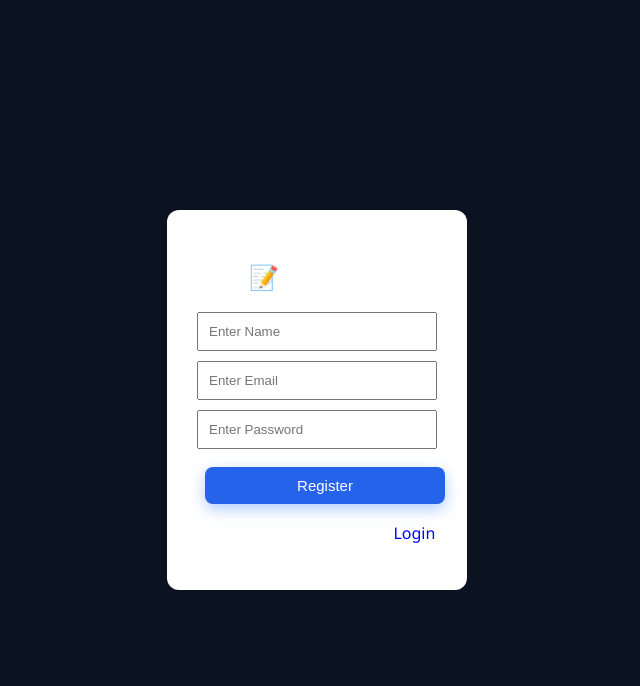
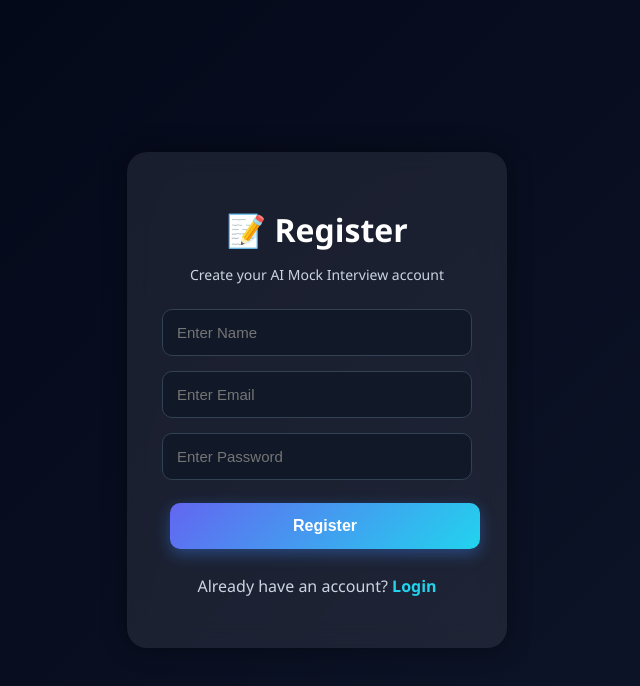
Before and after one commit to Ayushikumari-13/Ai-mock-interview, a React (Vite) app in the folder ai-mock-interview/frontend/: page /register in a window 1280 px wide. Shown: the top 686 px of the page, without its empty margins (323-963 px from the left). Built offline with nearby package versions, Linux system fonts and the light colour scheme.

Commit message:
Updated AI Mock Interview project

```diff
--- a/ai-mock-interview/frontend/src/pages/Home.jsx
+++ b/ai-mock-interview/frontend/src/pages/Home.jsx
@@ -11,36 +11,58 @@ export default function Home() {
 
   const fullText = "Crack Your Dream Job 🚀";
 
+  // ✅ DEPLOYED BACKEND
+  const API_URL =
+    "https://ai-mock-interview-ny3i.onrender.com";
+
   // ✨ TYPEWRITER
   useEffect(() => {
     let i = 0;
+
     const interval = setInterval(() => {
       setText(fullText.slice(0, i));
+
       i++;
-      if (i > fullText.length) clearInterval(interval);
+
+      if (i > fullText.length) {
+        clearInterval(interval);
+      }
     }, 50);
+
     return () => clearInterval(interval);
   }, []);
 
-  // 📊 COUNT
+  // 📊 INTERVIEW COUNT
   useEffect(() => {
-    fetch("http://localhost:5000/api/interview/history")
-      .then(res => res.json())
-      .then(data => setCount(data.length))
-      .catch(() => setCount(0));
+    fetch(`${API_URL}/api/interview/history`)
+      .then((res) => res.json())
+      .then((data) => {
+        setCount(data.length || 0);
+      })
+      .catch((err) => {
+        console.log(err);
+        setCount(0);
+      });
   }, []);
 
-  // 📱 MOBILE
+  // 📱 MOBILE RESPONSIVE
   useEffect(() => {
-    const check = () => setIsMobile(window.innerWidth < 768);
+    const check = () => {
+      setIsMobile(window.innerWidth < 768);
+    };
+
     check();
+
     window.addEventListener("resize", check);
-    return () => window.removeEventListener("resize", check);
+
+    return () =>
+      window.removeEventListener("resize", check);
   }, []);
 
   // 🎙️ VOICE
   const speak = () => {
     if (!("speechSynthesis" in window)) return;
+
     window.speechSynthesis.cancel();
 
     const msg = new SpeechSynthesisUtterance(
@@ -48,9 +70,11 @@ export default function Home() {
     );
 
     msg.lang = "en-IN";
+
     window.speechSynthesis.speak(msg);
   };
 
+  // 🔥 AUTO SPEAK ONCE
   useEffect(() => {
     if (!hasSpoken) {
       speak();
@@ -59,37 +83,74 @@ export default function Home() {
   }, []);
 
   return (
-    <div style={container} onClick={speak}>
+    <div style={container}>
 
       {/* NAVBAR */}
-      <div style={{
-        ...navbar,
-        flexDirection: isMobile ? "column" : "row"
-      }}>
-        <h2 style={logo} onClick={() => navigate("/")}>
+      <div
+        style={{
+          ...navbar,
+          flexDirection: isMobile ? "column" : "row",
+        }}
+      >
+        <h2
+          style={logo}
+          onClick={() => navigate("/")}
+        >
           🤖 AI Mock
         </h2>
 
         <div style={navRight}>
-          <button style={navBtn} onClick={() => navigate("/dashboard")}>Dashboard</button>
-          <button style={navBtn} onClick={() => navigate("/history")}>History</button>
-          <button style={navBtn} onClick={() => navigate("/login")}>Login</button>
-          <button style={primaryBtn} onClick={() => navigate("/register")}>Register</button>
+
+          <button
+            style={navBtn}
+            onClick={() => navigate("/dashboard")}
+          >
+            Dashboard
+          </button>
+
+          <button
+            style={navBtn}
+            onClick={() => navigate("/history")}
+          >
+            History
+          </button>
+
+          <button
+            style={navBtn}
+            onClick={() => navigate("/login")}
+          >
+            Login
+          </button>
+
+          <button
+            style={primaryBtn}
+            onClick={() => navigate("/register")}
+          >
+            Register
+          </button>
+
         </div>
       </div>
 
       {/* HERO */}
-      <div style={{
-        ...hero,
-        flexDirection: isMobile ? "column" : "row",
-        textAlign: isMobile ? "center" : "left"
-      }}>
+      <div
+        style={{
+          ...hero,
+          flexDirection: isMobile ? "column" : "row",
+          textAlign: isMobile ? "center" : "left",
+        }}
+      >
 
+        {/* LEFT */}
         <div style={heroLeft}>
-          <h1 style={title}>{text}</h1>
+
+          <h1 style={title}>
+            {text}
+          </h1>
 
           <p style={subtitle}>
-            Practice AI interviews, get feedback, and boost your confidence.
+            Practice AI interviews,
+            get feedback and boost your confidence.
           </p>
 
           <h2 style={counter}>
@@ -105,9 +166,12 @@ export default function Home() {
           >
             Start Interview
           </button>
+
         </div>
 
+        {/* RIGHT */}
         <div style={heroRight}>
+
           <img
             src="https://cdn-icons-png.flaticon.com/512/4712/4712027.png"
             alt="AI"
@@ -117,19 +181,33 @@ export default function Home() {
             }}
             style={img}
           />
+
         </div>
-
       </div>
 
       {/* FEATURES */}
-      <div style={{
-        ...features,
-        flexDirection: isMobile ? "column" : "row"
-      }}>
+      <div
+        style={{
+          ...features,
+          flexDirection: isMobile ? "column" : "row",
+        }}
+      >
+
         {[
-          { title: "💬 Real Questions", path: "/interview" },
-          { title: "🤖 AI Feedback", path: "/dashboard" },
-          { title: "📊 Performance", path: "/history" }
+          {
+            title: "💬 Real Questions",
+            path: "/interview",
+          },
+
+          {
+            title: "🤖 AI Feedback",
+            path: "/dashboard",
+          },
+
+          {
+            title: "📊 Performance",
+            path: "/history",
+          },
         ].map((item, i) => (
           <div
             key={i}
@@ -139,114 +217,148 @@ export default function Home() {
               navigate(item.path);
             }}
             onMouseEnter={(e) => {
-              e.currentTarget.style.transform = "translateY(-10px)";
+              e.currentTarget.style.transform =
+                "translateY(-10px)";
             }}
             onMouseLeave={(e) => {
-              e.currentTarget.style.transform = "translateY(0)";
+              e.currentTarget.style.transform =
+                "translateY(0)";
             }}
           >
-            <h3 style={{ fontSize: "18px" }}>{item.title}</h3>
-            <p style={{ color: "#aaa", marginTop: "10px" }}>
+
+            <h3 style={cardTitle}>
+              {item.title}
+            </h3>
+
+            <p style={cardText}>
               Click to explore
             </p>
+
           </div>
         ))}
+
       </div>
-
     </div>
   );
 }
-
 
 // 🎨 STYLES
 
 const container = {
   minHeight: "100vh",
-  background: "linear-gradient(135deg, #020617, #0f172a)",
-  color: "#fff"
+  background:
+    "linear-gradient(135deg, #020617, #0f172a)",
+  color: "#fff",
+  overflowX: "hidden",
 };
 
 const navbar = {
   display: "flex",
   justifyContent: "space-between",
-  padding: "20px"
+  alignItems: "center",
+  padding: "20px 30px",
 };
 
 const logo = {
-  cursor: "pointer"
+  cursor: "pointer",
+  fontSize: "28px",
 };
 
 const navRight = {
   display: "flex",
-  gap: "10px"
+  gap: "12px",
+  flexWrap: "wrap",
 };
 
 const navBtn = {
   background: "transparent",
   color: "#fff",
   border: "none",
-  cursor: "pointer"
+  cursor: "pointer",
+  fontSize: "15px",
 };
 
 const hero = {
   display: "flex",
   alignItems: "center",
   justifyContent: "space-between",
-  padding: "40px"
+  padding: "50px 30px",
+  gap: "30px",
 };
 
 const heroLeft = {
-  maxWidth: "500px"
+  maxWidth: "550px",
 };
 
 const heroRight = {
-  display: "flex"
+  display: "flex",
+  justifyContent: "center",
+  alignItems: "center",
 };
 
 const title = {
-  fontSize: "40px",
-  color: "#22d3ee"
+  fontSize: "52px",
+  fontWeight: "bold",
+  color: "#22d3ee",
+  lineHeight: "65px",
 };
 
 const subtitle = {
-  color: "#aaa"
+  color: "#cbd5e1",
+  marginTop: "18px",
+  fontSize: "18px",
+  lineHeight: "30px",
 };
 
 const counter = {
-  marginTop: "10px",
-  color: "#22d3ee"
+  marginTop: "20px",
+  color: "#22d3ee",
+  fontSize: "24px",
 };
 
 const primaryBtn = {
-  padding: "10px 20px",
-  background: "#6366f1",
+  padding: "14px 28px",
+  background:
+    "linear-gradient(135deg, #6366f1, #22d3ee)",
   color: "#fff",
   border: "none",
+  borderRadius: "12px",
   cursor: "pointer",
-  marginTop: "10px"
+  marginTop: "20px",
+  fontWeight: "bold",
+  fontSize: "16px",
 };
 
 const features = {
   display: "flex",
   justifyContent: "center",
   gap: "30px",
-  padding: "60px",
-  flexWrap: "wrap"
+  padding: "60px 20px",
+  flexWrap: "wrap",
 };
 
 const card = {
   background: "rgba(255,255,255,0.08)",
-  padding: "30px",
-  borderRadius: "20px",
+  padding: "35px",
+  borderRadius: "22px",
   width: "280px",
   textAlign: "center",
   cursor: "pointer",
   backdropFilter: "blur(10px)",
   boxShadow: "0 0 20px rgba(0,0,0,0.4)",
-  transition: "0.3s"
+  transition: "0.3s",
+};
+
+const cardTitle = {
+  fontSize: "22px",
+};
+
+const cardText = {
+  color: "#cbd5e1",
+  marginTop: "12px",
 };
 
 const img = {
-  width: "250px",
-  cursor: "pointer"
+  width: "280px",
+  cursor: "pointer",
 };
--- a/ai-mock-interview/frontend/src/pages/Interview.jsx
+++ b/ai-mock-interview/frontend/src/pages/Interview.jsx
@@ -15,6 +15,10 @@ const Interview = () => {
   const [loading, setLoading] = useState(false);
 
   const videoRef = useRef(null);
+
+  // ✅ BACKEND URL
+  const API_URL =
+    "https://ai-mock-interview-ny3i.onrender.com";
 
   // 🔥 ROLE FROM SELECT PAGE
   useEffect(() => {
@@ -34,6 +38,7 @@ const Interview = () => {
     }
 
     const recognition = new SpeechRecognition();
+
     recognition.lang = "en-IN";
 
     recognition.onresult = (event) => {
@@ -55,6 +60,7 @@ const Interview = () => {
       }
 
       setVideoOn(true);
+
     } catch {
       alert("Camera permission denied ❌");
     }
@@ -66,7 +72,7 @@ const Interview = () => {
       setLoading(true);
 
       const res = await fetch(
-        "http://localhost:5000/api/interview/start",
+        `${API_URL}/api/interview/start`,
         {
           method: "POST",
           headers: {
@@ -78,15 +84,18 @@ const Interview = () => {
 
       const data = await res.json();
 
-      console.log("🔥 FULL RESPONSE:", data);
+      console.log("🔥 START RESPONSE:", data);
 
+      // ✅ FIX
       if (!data || !data.question) {
-        alert("❌ Question not coming from backend");
+        alert("❌ Question not received from backend");
         return;
       }
 
       setInterviewId(data.interviewId);
-      setQuestion(data.question);
+
+      // ✅ QUESTION FIX
+      setQuestion(String(data.question));
 
     } catch (err) {
       console.error(err);
@@ -96,7 +105,7 @@ const Interview = () => {
     }
   };
 
-  // ➡ NEXT
+  // ➡ NEXT QUESTION
   const handleNext = async () => {
     if (!answer.trim()) {
       alert("Write answer first ❌");
@@ -104,12 +113,14 @@ const Interview = () => {
     }
 
     const updated = [...answers];
+
     updated[currentIndex] = answer;
+
     setAnswers(updated);
 
     try {
       const res = await fetch(
-        "http://localhost:5000/api/interview/chat",
+        `${API_URL}/api/interview/chat`,
         {
           method: "POST",
           headers: {
@@ -124,20 +135,24 @@ const Interview = () => {
 
       const data = await res.json();
 
-      console.log("NEXT RESPONSE:", data);
+      console.log("🔥 NEXT RESPONSE:", data);
 
       setAnswer("");
 
+      // ✅ INTERVIEW FINISHED
       if (data.completed) {
         setResult(data);
         return;
       }
 
-      setQuestion(data.nextQuestion || "⚠️ Question missing");
+      // ✅ NEXT QUESTION FIX
+      setQuestion(String(data.nextQuestion));
+
       setCurrentIndex((prev) => prev + 1);
 
-    } catch {
-      alert("Server error ❌");
+    } catch (err) {
+      console.log(err);
+      alert("❌ Server error");
     }
   };
 
@@ -148,6 +163,7 @@ const Interview = () => {
     const prev = currentIndex - 1;
 
     setCurrentIndex(prev);
+
     setAnswer(answers[prev] || "");
   };
 
@@ -155,7 +171,7 @@ const Interview = () => {
   const handleSubmit = async () => {
     try {
       const res = await fetch(
-        "http://localhost:5000/api/interview/chat",
+        `${API_URL}/api/interview/chat`,
         {
           method: "POST",
           headers: {
@@ -195,7 +211,10 @@ const Interview = () => {
             <option>Full Stack Developer</option>
           </select>
 
-          <button style={button} onClick={startInterview}>
+          <button
+            style={button}
+            onClick={startInterview}
+          >
             {loading ? "Starting..." : "🚀 Start Interview"}
           </button>
         </div>
@@ -205,6 +224,7 @@ const Interview = () => {
       {interviewId && !result && (
         <div style={questionCard}>
 
+          {/* AI IMAGE */}
           <img
             src="https://cdn-icons-png.flaticon.com/512/4140/4140048.png"
             alt="AI"
@@ -214,15 +234,16 @@ const Interview = () => {
             }}
           />
 
-          <h2 style={{ color: "#111827" }}>
+          <h2 style={questionTitle}>
             Question {currentIndex + 1}
           </h2>
 
-          {/* ✅ QUESTION FIX */}
+          {/* ✅ QUESTION BOX */}
           <div style={questionBox}>
             {question || "Loading question..."}
           </div>
 
+          {/* ANSWER */}
           <textarea
             value={answer}
             onChange={(e) => setAnswer(e.target.value)}
@@ -230,16 +251,24 @@ const Interview = () => {
             style={textarea}
           />
 
+          {/* BUTTONS */}
           <div style={btnRow}>
-            <button style={btn} onClick={startVoice}>
+            <button
+              style={btn}
+              onClick={startVoice}
+            >
               🎙️ Speak
             </button>
 
-            <button style={btn} onClick={startCamera}>
+            <button
+              style={btn}
+              onClick={startCamera}
+            >
               🎥 Camera
             </button>
           </div>
 
+          {/* VIDEO */}
           {videoOn && (
             <video
               ref={videoRef}
@@ -248,20 +277,31 @@ const Interview = () => {
             />
           )}
 
+          {/* ACTION BUTTONS */}
           <div style={btnRow}>
-            <button style={btn} onClick={handleBack}>
+
+            <button
+              style={btn}
+              onClick={handleBack}
+            >
               ⬅ Back
             </button>
 
-            <button style={btn} onClick={handleNext}>
+            <button
+              style={btn}
+              onClick={handleNext}
+            >
               Next ➡
             </button>
 
-            <button style={btn} onClick={handleSubmit}>
+            <button
+              style={btn}
+              onClick={handleSubmit}
+            >
               Submit ✅
             </button>
+
           </div>
-
         </div>
       )}
 
@@ -277,7 +317,6 @@ const Interview = () => {
           <p>{result.percentage}%</p>
         </div>
       )}
-
     </div>
   );
 };
@@ -289,7 +328,8 @@ const container = {
   display: "flex",
   justifyContent: "center",
   alignItems: "center",
-  background: "linear-gradient(135deg, #0b1220, #1e293b)",
+  background:
+    "linear-gradient(135deg, #0b1220, #1e293b)",
   padding: "20px",
 };
 
@@ -316,7 +356,8 @@ const select = {
 const button = {
   width: "100%",
   padding: "12px",
-  background: "linear-gradient(135deg, #6366f1, #22d3ee)",
+  background:
+    "linear-gradient(135deg, #6366f1, #22d3ee)",
   color: "#fff",
   border: "none",
   borderRadius: "8px",
@@ -336,6 +377,11 @@ const questionCard = {
   alignItems: "center",
 };
 
+const questionTitle = {
+  color: "#111827",
+  marginBottom: "10px",
+};
+
 const questionBox = {
   width: "100%",
   background: "#e5e7eb",
@@ -346,6 +392,7 @@ const questionBox = {
   fontSize: "18px",
   marginTop: "10px",
   marginBottom: "15px",
+  lineHeight: "28px",
 };
 
 const textarea = {
@@ -373,7 +420,8 @@ const btn = {
   padding: "10px 16px",
   borderRadius: "8px",
   border: "none",
-  background: "linear-gradient(135deg, #6366f1, #22d3ee)",
+  background:
+    "linear-gradient(135deg, #6366f1, #22d3ee)",
   color: "#fff",
   cursor: "pointer",
   fontWeight: "600",
--- a/ai-mock-interview/frontend/src/pages/Login.jsx
+++ b/ai-mock-interview/frontend/src/pages/Login.jsx
@@ -6,43 +6,82 @@ export default function Login() {
 
   const [email, setEmail] = useState("");
   const [password, setPassword] = useState("");
+  const [loading, setLoading] = useState(false);
+
+  // ✅ YOUR DEPLOYED BACKEND
+  const API_URL =
+    "https://ai-mock-interview-ny3i.onrender.com";
 
   const handleLogin = async () => {
+    if (!email || !password) {
+      alert("Please fill all fields ❌");
+      return;
+    }
+
     try {
-      const res = await fetch("http://localhost:5000/api/auth/login", {
-        method: "POST",
-        headers: {
-          "Content-Type": "application/json"
-        },
-        body: JSON.stringify({ email, password })
-      });
+      setLoading(true);
+
+      const res = await fetch(
+        `${API_URL}/api/auth/login`,
+        {
+          method: "POST",
+          headers: {
+            "Content-Type": "application/json",
+          },
+          body: JSON.stringify({
+            email,
+            password,
+          }),
+        }
+      );
 
       const data = await res.json();
 
+      console.log("LOGIN RESPONSE:", data);
+
+      // ❌ ERROR
       if (!res.ok) {
         alert(data.message || "Login failed ❌");
         return;
       }
 
-      // ✅ save token (optional)
+      // ✅ SAVE TOKEN
       localStorage.setItem("token", data.token);
+
+      // ✅ SAVE USER
+      localStorage.setItem(
+        "user",
+        JSON.stringify(data.user)
+      );
 
       alert("Login Successful ✅");
 
-      // 👉 redirect to dashboard
+      // ✅ REDIRECT
       navigate("/dashboard");
 
     } catch (err) {
       console.error(err);
-      alert("Server error ❌");
+
+      alert("Backend not connected ❌");
+    } finally {
+      setLoading(false);
     }
   };
 
   return (
     <div style={container}>
+
       <div style={card}>
-        <h2>🔐 Login</h2>
 
+        <h1 style={title}>
+          🔐 Login
+        </h1>
+
+        <p style={subtitle}>
+          Welcome back to AI Mock Interview
+        </p>
+
+        {/* EMAIL */}
         <input
           type="email"
           placeholder="Enter Email"
@@ -51,6 +90,7 @@ export default function Login() {
           style={input}
         />
 
+        {/* PASSWORD */}
         <input
           type="password"
           placeholder="Enter Password"
@@ -59,52 +99,96 @@ export default function Login() {
           style={input}
         />
 
-        <button style={button} onClick={handleLogin}>
-          Login
+        {/* BUTTON */}
+        <button
+          style={button}
+          onClick={handleLogin}
+        >
+          {loading ? "Logging in..." : "Login"}
         </button>
 
-        <p style={{ marginTop: "10px" }}>
+        {/* REGISTER */}
+        <p style={text}>
           Don't have an account?{" "}
+
           <span
-            style={{ color: "blue", cursor: "pointer" }}
+            style={link}
             onClick={() => navigate("/register")}
           >
             Register
           </span>
         </p>
+
       </div>
     </div>
   );
 }
 
-// styles
+// 🎨 STYLES
+
 const container = {
-  height: "100vh",
+  minHeight: "100vh",
   display: "flex",
   justifyContent: "center",
   alignItems: "center",
-  background: "#0b1220"
+  background:
+    "linear-gradient(135deg, #020617, #0f172a)",
+  padding: "20px",
 };
 
 const card = {
-  background: "#fff",
-  padding: "30px",
-  borderRadius: "12px",
-  width: "300px",
-  textAlign: "center"
+  background: "#111827",
+  padding: "35px",
+  borderRadius: "18px",
+  width: "100%",
+  maxWidth: "380px",
+  textAlign: "center",
+  boxShadow: "0 0 25px rgba(0,0,0,0.4)",
+};
+
+const title = {
+  color: "#fff",
+  marginBottom: "10px",
+};
+
+const subtitle = {
+  color: "#9ca3af",
+  marginBottom: "25px",
 };
 
 const input = {
   width: "100%",
-  padding: "10px",
-  marginBottom: "10px"
+  padding: "14px",
+  marginBottom: "15px",
+  borderRadius: "10px",
+  border: "1px solid #374151",
+  background: "#1f2937",
+  color: "#fff",
+  fontSize: "15px",
+  outline: "none",
+  boxSizing: "border-box",
 };
 
 const button = {
   width: "100%",
-  padding: "10px",
-  background: "#2563eb",
+  padding: "14px",
+  borderRadius: "10px",
+  border: "none",
+  background:
+    "linear-gradient(135deg, #6366f1, #22d3ee)",
   color: "#fff",
-  border: "none",
-  cursor: "pointer"
+  fontWeight: "bold",
+  fontSize: "16px",
+  cursor: "pointer",
 };
+
+const text = {
+  color: "#d1d5db",
+  marginTop: "18px",
+};
+
+const link = {
+  color: "#22d3ee",
+  cursor: "pointer",
+  fontWeight: "bold",
+};
--- a/ai-mock-interview/frontend/src/pages/Register.jsx
+++ b/ai-mock-interview/frontend/src/pages/Register.jsx
@@ -8,17 +8,36 @@ export default function Register() {
   const [email, setEmail] = useState("");
   const [password, setPassword] = useState("");
 
+  // ✅ DEPLOYED BACKEND URL
+  const API_URL =
+    "https://ai-mock-interview-ny3i.onrender.com";
+
   const handleRegister = async () => {
     try {
-      const res = await fetch("http://localhost:5000/api/auth/register", {
-        method: "POST",
-        headers: {
-          "Content-Type": "application/json"
-        },
-        body: JSON.stringify({ name, email, password })
-      });
+
+      if (!name || !email || !password) {
+        alert("Please fill all fields ❌");
+        return;
+      }
+
+      const res = await fetch(
+        `${API_URL}/api/auth/register`,
+        {
+          method: "POST",
+          headers: {
+            "Content-Type": "application/json",
+          },
+          body: JSON.stringify({
+            name,
+            email,
+            password,
+          }),
+        }
+      );
 
       const data = await res.json();
+
+      console.log("REGISTER RESPONSE:", data);
 
       if (!res.ok) {
         alert(data.message || "Register failed ❌");
@@ -27,7 +46,6 @@ export default function Register() {
 
       alert("Registered Successfully ✅");
 
-      // 👉 redirect to login
       navigate("/login");
 
     } catch (err) {
@@ -38,8 +56,16 @@ export default function Register() {
 
   return (
     <div style={container}>
+
       <div style={card}>
-        <h2>📝 Register</h2>
+
+        <h1 style={title}>
+          📝 Register
+        </h1>
+
+        <p style={subtitle}>
+          Create your AI Mock Interview account
+        </p>
 
         <input
           type="text"
@@ -65,52 +91,98 @@ export default function Register() {
           style={input}
         />
 
-        <button style={button} onClick={handleRegister}>
+        <button
+          style={button}
+          onClick={handleRegister}
+        >
           Register
         </button>
 
-        <p style={{ marginTop: "10px" }}>
+        <p style={text}>
           Already have an account?{" "}
+
           <span
-            style={{ color: "blue", cursor: "pointer" }}
+            style={link}
             onClick={() => navigate("/login")}
           >
             Login
           </span>
+
         </p>
+
       </div>
+
     </div>
   );
 }
 
-// same styles
+// 🎨 STYLES
+
 const container = {
-  height: "100vh",
+  minHeight: "100vh",
   display: "flex",
   justifyContent: "center",
   alignItems: "center",
-  background: "#0b1220"
+  background:
+    "linear-gradient(135deg, #020617, #0f172a)",
+  padding: "20px",
 };
 
 const card = {
-  background: "#fff",
-  padding: "30px",
-  borderRadius: "12px",
-  width: "300px",
-  textAlign: "center"
+  background: "rgba(255,255,255,0.08)",
+  backdropFilter: "blur(12px)",
+  padding: "35px",
+  borderRadius: "20px",
+  width: "100%",
+  maxWidth: "380px",
+  textAlign: "center",
+  boxShadow: "0 0 25px rgba(0,0,0,0.4)",
+};
+
+const title = {
+  color: "#fff",
+  marginBottom: "10px",
+};
+
+const subtitle = {
+  color: "#cbd5e1",
+  marginBottom: "25px",
+  fontSize: "14px",
 };
 
 const input = {
   width: "100%",
-  padding: "10px",
-  marginBottom: "10px"
+  padding: "14px",
+  marginBottom: "15px",
+  borderRadius: "10px",
+  border: "1px solid #334155",
+  background: "#111827",
+  color: "#fff",
+  fontSize: "15px",
+  outline: "none",
+  boxSizing: "border-box",
 };
 
 const button = {
   width: "100%",
-  padding: "10px",
-  background: "#2563eb",
+  padding: "14px",
+  background:
+    "linear-gradient(135deg, #6366f1, #22d3ee)",
   color: "#fff",
   border: "none",
-  cursor: "pointer"
+  borderRadius: "10px",
+  cursor: "pointer",
+  fontWeight: "bold",
+  fontSize: "16px",
 };
+
+const text = {
+  marginTop: "18px",
+  color: "#cbd5e1",
+};
+
+const link = {
+  color: "#22d3ee",
+  cursor: "pointer",
+  fontWeight: "bold",
+};
```
Also changed, not shown: 1 other file (tests, documents, lock files or other folders).
